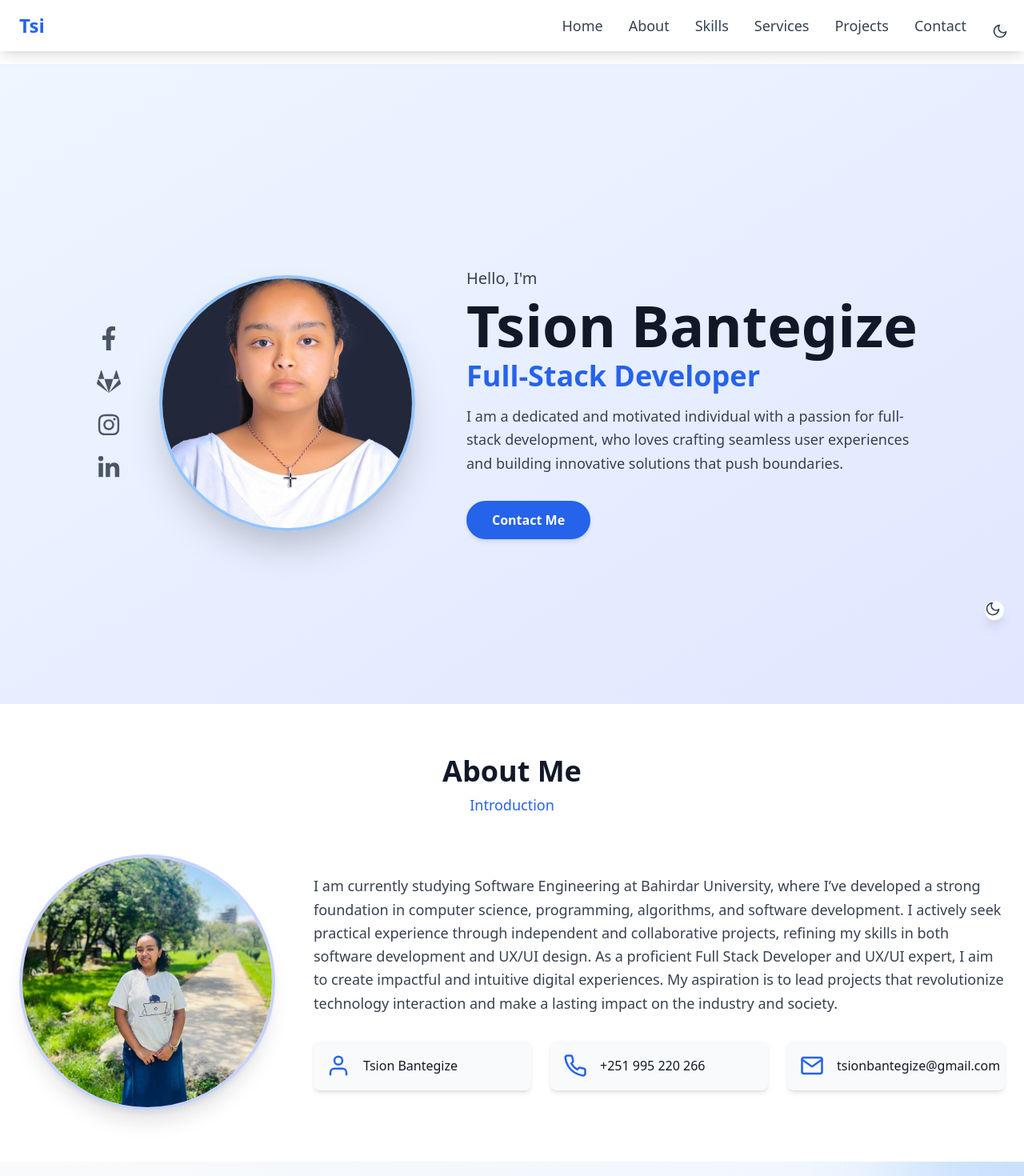
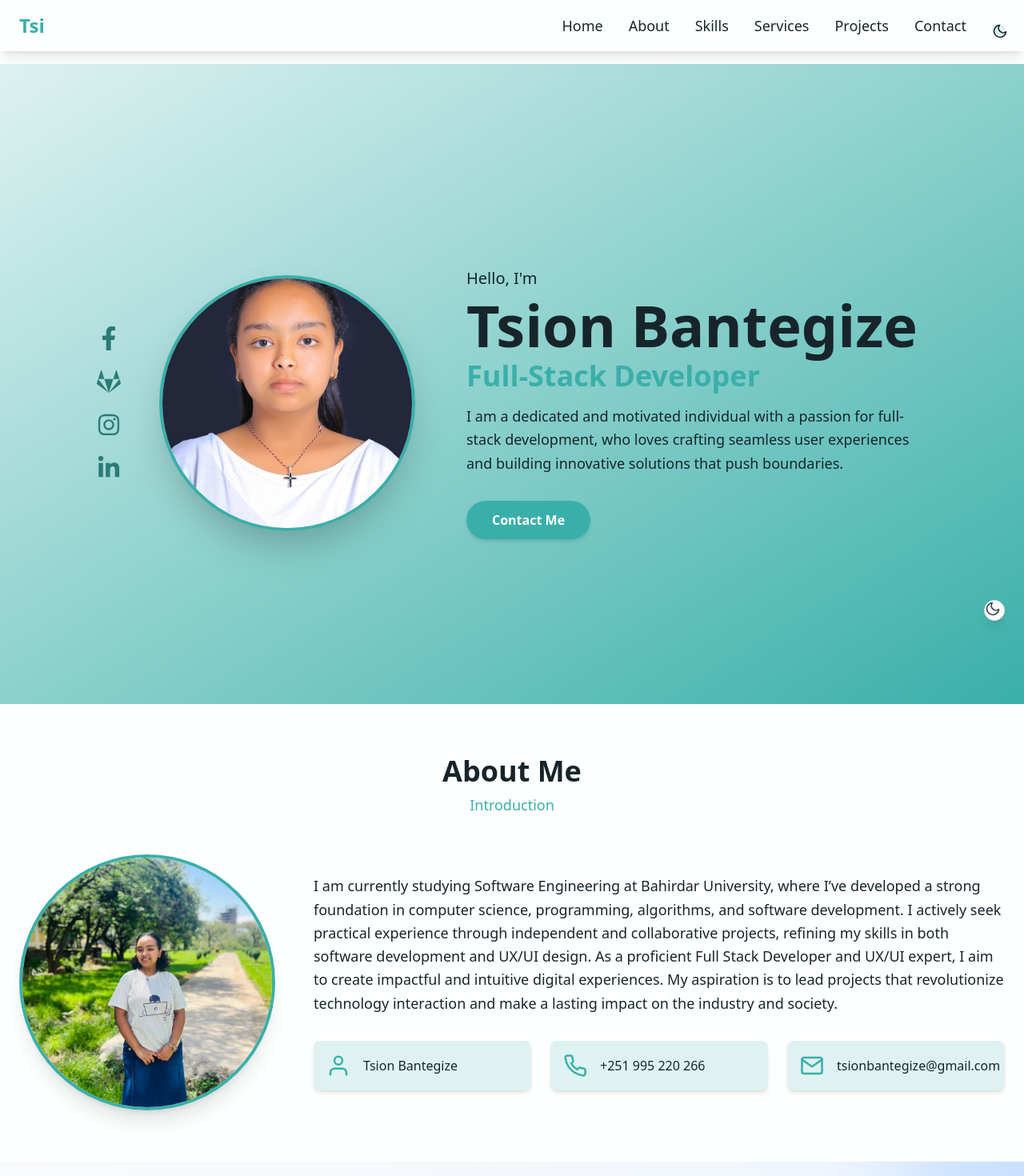
Before and after one commit to tsionbantegize16/my-portfolio-2, a React (Create React App) app: page / in a window 1280 px wide. Shown: the top 1470 px of the page at 80% size. Built offline with nearby package versions, Linux system fonts and the light colour scheme.

Commit message:
edit the color

```diff
--- a/src/App.js
+++ b/src/App.js
@@ -13,7 +13,7 @@ import DarkModeIndicator from './components/DarkModeIndicator';
 function App() {
   return (
     <DarkModeProvider>
-      <div className="font-sans min-h-screen transition-all duration-500 ease-in-out bg-white dark:bg-gray-950 text-gray-900 dark:text-gray-100">
+      <div className="font-sans min-h-screen transition-all duration-500 ease-in-out bg-primary-50 dark:bg-primary-400 text-primary-400 dark:text-primary-50">
         <Header />
         <main className="pt-20"> {/* Add padding-top to account for fixed header */}
           <Home />
--- a/src/components/About.jsx
+++ b/src/components/About.jsx
@@ -3,21 +3,21 @@ import { FiUser, FiPhone, FiMail } from 'react-icons/fi';
 
 const About = () => {
   return (
-    <section id="about" className="py-16 px-6 bg-white dark:bg-gray-900 transition-colors duration-700 ease-in-out">
+    <section id="about" className="py-16 px-6 bg-primary-50 dark:bg-primary-400 transition-colors duration-700 ease-in-out">
       <div className="container mx-auto">
         <div className="heading text-center mb-12">
-          <h2 className="text-4xl font-bold text-gray-900 dark:text-white mb-2 animate-fadeInUp">About Me</h2>
-          <span className="text-lg text-blue-600 dark:text-blue-400 font-semibold animate-fadeInUp delay-100">Introduction</span>
+          <h2 className="text-4xl font-bold text-primary-400 dark:text-primary-50 mb-2 animate-fadeInUp">About Me</h2>
+          <span className="text-lg text-primary-200 dark:text-primary-200 font-semibold animate-fadeInUp delay-100">Introduction</span>
         </div>
 
         <div className="about-container flex flex-col md:flex-row items-center gap-12">
           <div className="about-img flex-shrink-0 animate-slideInLeft">
             {/* Placeholder image. Replace with your actual photo_2.jpg in the public folder */}
-            <img src="/photo_2.jpg" alt="Tsion Bantegize" className="w-80 h-80 rounded-full object-cover shadow-xl border-4 border-indigo-200 dark:border-indigo-600 hover:shadow-2xl transition-all duration-500 ease-in-out" />
+            <img src="/photo_2.jpg" alt="Tsion Bantegize" className="w-80 h-80 rounded-full object-cover shadow-xl border-4 border-primary-200 dark:border-primary-300 hover:shadow-2xl transition-all duration-500 ease-in-out" />
           </div>
 
           <div className="about-text text-center md:text-left animate-slideInRight">
-            <p className="text-lg text-gray-700 dark:text-gray-300 leading-relaxed mb-8">
+            <p className="text-lg text-primary-400 dark:text-primary-50 leading-relaxed mb-8">
               I am currently studying Software Engineering at Bahirdar University, where I’ve developed a strong foundation in computer science, programming, algorithms, and software development.
               I actively seek practical experience through independent and collaborative projects, refining my skills in both software development and UX/UI design. As a proficient Full Stack Developer and UX/UI expert, I aim to create impactful and intuitive digital experiences.
               My aspiration is to lead projects that revolutionize technology interaction and make a lasting impact on the industry and society.
--- a/src/components/Header.jsx
+++ b/src/components/Header.jsx
@@ -34,10 +34,10 @@ const Header = () => {
   }
 
   return (
-    <header className="fixed w-full top-0 left-0 z-50 bg-white/95 dark:bg-gray-950/95 backdrop-blur-sm shadow-lg transition-all duration-300 ease-in-out">
+    <header className="fixed w-full top-0 left-0 z-50 bg-primary-50/95 dark:bg-primary-400/95 backdrop-blur-sm shadow-lg transition-all duration-300 ease-in-out">
       <nav className="container mx-auto px-6 py-4 flex justify-between items-center">
         {/* Logo */}
-        <a href="#home" className="text-2xl font-bold text-blue-600 dark:text-blue-400 hover:text-blue-800 dark:hover:text-blue-300 transition-colors duration-300">
+        <a href="#home" className="text-2xl font-bold text-primary-200 dark:text-primary-200 hover:text-primary-300 dark:hover:text-primary-100 transition-colors duration-300">
           Tsi
         </a>
 
@@ -45,22 +45,22 @@ const Header = () => {
         <div className="md:hidden flex items-center space-x-4">
           <button
             onClick={toggleDarkMode}
-            className="relative p-2 rounded-full bg-gray-100 dark:bg-gray-800 hover:bg-gray-200 dark:hover:bg-gray-700 transition-all duration-300 ease-in-out group"
+            className="relative p-2 rounded-full bg-primary-100 dark:bg-primary-400 hover:bg-primary-200 dark:hover:bg-primary-300 transition-all duration-300 ease-in-out group"
             aria-label={darkMode ? 'Switch to light mode' : 'Switch to dark mode'}
           >
             <div className={`absolute inset-0 rounded-full transition-transform duration-500 ease-in-out ${
               darkMode ? 'rotate-180' : 'rotate-0'
             }`}>
               {darkMode ? (
-                <FiSun className="text-yellow-500 text-xl group-hover:scale-110 transition-transform duration-300" />
+                <FiSun className="text-primary-200 text-xl group-hover:scale-110 transition-transform duration-300" />
               ) : (
-                <FiMoon className="text-gray-700 text-xl group-hover:scale-110 transition-transform duration-300" />
+                <FiMoon className="text-primary-400 text-xl group-hover:scale-110 transition-transform duration-300" />
               )}
             </div>
           </button>
           <button
             onClick={toggleMenu}
-            className="text-gray-700 dark:text-gray-300 focus:outline-none text-2xl p-2 rounded-full hover:bg-gray-100 dark:hover:bg-gray-800 transition-colors duration-300"
+            className="text-primary-400 dark:text-primary-100 focus:outline-none text-2xl p-2 rounded-full hover:bg-primary-100 dark:hover:bg-primary-400 transition-colors duration-300"
             aria-label="Toggle menu"
           >
             {isOpen ? <FiX /> : <FiMenu />}
@@ -78,16 +78,16 @@ const Header = () => {
           <li>
             <button
               onClick={toggleDarkMode}
-              className="relative p-2 rounded-full bg-gray-100 dark:bg-gray-800 hover:bg-gray-200 dark:hover:bg-gray-700 transition-all duration-300 ease-in-out group"
+              className="relative p-2 rounded-full bg-primary-100 dark:bg-primary-400 hover:bg-primary-200 dark:hover:bg-primary-300 transition-all duration-300 ease-in-out group"
               aria-label={darkMode ? 'Switch to light mode' : 'Switch to dark mode'}
             >
               <div className={`absolute inset-0 rounded-full transition-transform duration-500 ease-in-out ${
                 darkMode ? 'rotate-180' : 'rotate-0'
               }`}>
                 {darkMode ? (
-                  <FiSun className="text-yellow-500 text-xl group-hover:scale-110 transition-transform duration-300" />
+                  <FiSun className="text-primary-200 text-xl group-hover:scale-110 transition-transform duration-300" />
                 ) : (
-                  <FiMoon className="text-gray-700 text-xl group-hover:scale-110 transition-transform duration-300" />
+                  <FiMoon className="text-primary-400 text-xl group-hover:scale-110 transition-transform duration-300" />
                 )}
               </div>
             </button>
--- a/src/components/Home.jsx
+++ b/src/components/Home.jsx
@@ -3,7 +3,7 @@ import { FaFacebookF, FaGitlab, FaInstagram, FaLinkedinIn } from 'react-icons/fa
 
 const Home = () => {
   return (
-    <section id="home" className="min-h-screen flex flex-col md:flex-row items-center justify-center pt-24 pb-12 px-6 bg-gradient-to-br from-blue-50 to-indigo-100 dark:from-gray-900 dark:to-gray-800 text-center md:text-left transition-all duration-700 ease-in-out">
+    <section id="home" className="min-h-screen flex flex-col md:flex-row items-center justify-center pt-24 pb-12 px-6 bg-gradient-to-br from-primary-100 to-primary-200 dark:from-primary-400 dark:to-primary-400 text-center md:text-left transition-all duration-700 ease-in-out">
       <div className="social flex md:flex-col space-x-6 md:space-x-0 md:space-y-6 mb-8 md:mb-0 md:mr-12 animate-slideInLeft">
         <a href="https://www.facebook.com/profile.php?id=61551880407217&mibextid=ZbWKwL" target="_blank" rel="noopener noreferrer" className="social-icon">
           <FaFacebookF />
@@ -21,14 +21,14 @@ const Home = () => {
 
       <div className="home-img mb-10 md:mb-0 md:mr-16 animate-zoomIn">
         {/* Placeholder image. Replace with your actual photo.jpg in the public folder */}
-        <img src="/photo.jpg" alt="Tsion Bantegize" className="w-64 h-64 md:w-80 md:h-80 rounded-full object-cover shadow-2xl border-4 border-blue-300 dark:border-blue-700 transform hover:scale-105 transition-transform duration-500 ease-in-out" />
+        <img src="/photo.jpg" alt="Tsion Bantegize" className="w-64 h-64 md:w-80 md:h-80 rounded-full object-cover shadow-2xl border-4 border-primary-200 dark:border-primary-300 transform hover:scale-105 transition-transform duration-500 ease-in-out" />
       </div>
 
       <div className="home-text animate-slideInRight">
-        <span className="text-xl text-gray-700 dark:text-gray-300 font-medium">Hello, I'm</span>
-        <h1 className="text-5xl md:text-7xl font-extrabold text-gray-900 dark:text-white mt-2 leading-tight">Tsion Bantegize</h1>
-        <h2 className="text-2xl md:text-4xl font-semibold text-blue-600 dark:text-blue-400 mt-2 mb-4">Full-Stack Developer</h2>
-        <p className="max-w-xl mx-auto md:mx-0 text-lg text-gray-700 dark:text-gray-300 leading-relaxed mb-8">
+        <span className="text-xl text-primary-400 dark:text-primary-50 font-medium">Hello, I'm</span>
+        <h1 className="text-5xl md:text-7xl font-extrabold text-primary-400 dark:text-primary-50 mt-2 leading-tight">Tsion Bantegize</h1>
+        <h2 className="text-2xl md:text-4xl font-semibold text-primary-200 dark:text-primary-200 mt-2 mb-4">Full-Stack Developer</h2>
+        <p className="max-w-xl mx-auto md:mx-0 text-lg text-primary-400 dark:text-primary-50 leading-relaxed mb-8">
           I am a dedicated and motivated individual with a passion for full-stack development, who loves crafting seamless user experiences and building innovative solutions that push boundaries.
         </p>
         <a href="#contact" className="btn-primary transform hover:scale-105 hover:shadow-xl">
--- a/src/index.css
+++ b/src/index.css
@@ -5,54 +5,54 @@
 /* Custom Tailwind components */
 @layer components {
   .nav-link {
-    @apply text-gray-700 dark:text-gray-300 text-lg font-medium hover:text-blue-600 dark:hover:text-blue-400 transition-colors duration-300 ease-in-out;
+    @apply text-primary-400 dark:text-primary-100 text-lg font-medium hover:text-primary-200 dark:hover:text-primary-200 transition-colors duration-300 ease-in-out;
   }
   .social-icon {
-    @apply text-3xl text-gray-600 dark:text-gray-400 hover:text-blue-600 dark:hover:text-blue-400 transform hover:scale-125 transition-all duration-300 ease-in-out;
+    @apply text-3xl text-primary-300 dark:text-primary-100 hover:text-primary-200 dark:hover:text-primary-200 transform hover:scale-125 transition-all duration-300 ease-in-out;
   }
   .btn-primary {
-    @apply inline-block bg-blue-600 text-white font-semibold py-3 px-8 rounded-full shadow-md
-           hover:bg-blue-700 dark:bg-blue-500 dark:hover:bg-blue-600 transition-all duration-300 ease-in-out;
+    @apply inline-block bg-primary-200 text-primary-50 font-semibold py-3 px-8 rounded-full shadow-md
+           hover:bg-primary-300 dark:bg-primary-200 dark:hover:bg-primary-300 transition-all duration-300 ease-in-out;
   }
   .heading h2 {
-    @apply text-4xl font-bold mb-2 text-gray-900 dark:text-white;
+    @apply text-4xl font-bold mb-2 text-primary-400 dark:text-primary-50;
   }
   .heading span {
-    @apply text-lg font-medium text-blue-600 dark:text-blue-400;
+    @apply text-lg font-medium text-primary-200 dark:text-primary-200;
   }
   .info-box {
-    @apply flex items-center space-x-4 p-4 rounded-lg bg-gray-50 dark:bg-gray-800 shadow-md
+    @apply flex items-center space-x-4 p-4 rounded-lg bg-primary-100 dark:bg-primary-400 shadow-md
            transform hover:scale-105 transition-all duration-300 ease-in-out;
   }
   .info-icon {
-    @apply text-blue-600 dark:text-blue-400 text-3xl flex-shrink-0;
+    @apply text-primary-200 dark:text-primary-200 text-3xl flex-shrink-0;
   }
   .input-field {
-    @apply w-full p-4 border border-gray-300 dark:border-gray-700 rounded-lg bg-white dark:bg-gray-700 text-gray-900 dark:text-white
-           focus:outline-none focus:ring-2 focus:ring-blue-500 focus:border-transparent transition-all duration-300 ease-in-out;
+    @apply w-full p-4 border border-primary-300 dark:border-primary-300 rounded-lg bg-primary-50 dark:bg-primary-400 text-primary-400 dark:text-primary-50
+           focus:outline-none focus:ring-2 focus:ring-primary-200 focus:border-transparent transition-all duration-300 ease-in-out;
   }
 
   /* Dark mode specific styles */
   .dark-mode-toggle {
-    @apply relative p-2 rounded-full bg-gray-100 dark:bg-gray-800 hover:bg-gray-200 dark:hover:bg-gray-700
+    @apply relative p-2 rounded-full bg-primary-100 dark:bg-primary-400 hover:bg-primary-200 dark:hover:bg-primary-300
            transition-all duration-300 ease-in-out group;
   }
 
   .card {
-    @apply bg-white dark:bg-gray-800 rounded-xl shadow-lg hover:shadow-xl
-           transition-all duration-300 ease-in-out border border-gray-200 dark:border-gray-700;
+    @apply bg-primary-50 dark:bg-primary-400 rounded-xl shadow-lg hover:shadow-xl
+           transition-all duration-300 ease-in-out border border-primary-200 dark:border-primary-300;
   }
 
   .section {
-    @apply py-16 px-6 bg-white dark:bg-gray-900 transition-colors duration-700 ease-in-out;
+    @apply py-16 px-6 bg-primary-50 dark:bg-primary-400 transition-colors duration-700 ease-in-out;
   }
 
   /* Skills specific styles */
   .skill-card {
-    @apply relative p-6 rounded-2xl bg-white/80 dark:bg-gray-800/80 backdrop-blur-sm
-           border border-gray-200/50 dark:border-gray-700/50
+    @apply relative p-6 rounded-2xl bg-primary-50/80 dark:bg-primary-400/80 backdrop-blur-sm
+           border border-primary-200/50 dark:border-primary-300/50
            transform transition-all duration-500 ease-out cursor-pointer
-           hover:scale-105 hover:shadow-xl hover:border-blue-300 dark:hover:border-blue-600;
+           hover:scale-105 hover:shadow-xl hover:border-primary-200 dark:hover:border-primary-200;
   }
 
   .skill-card:hover {
@@ -60,13 +60,13 @@
   }
 
   .skill-icon-container {
-    @apply relative w-16 h-16 rounded-xl bg-gradient-to-br from-gray-100 to-gray-200
-           dark:from-gray-700 dark:to-gray-800
+    @apply relative w-16 h-16 rounded-xl bg-gradient-to-br from-primary-100 to-primary-200
+           dark:from-primary-400 dark:to-primary-300
            flex items-center justify-center transition-transform duration-300 ease-out;
   }
 
   .skill-progress {
-    @apply w-full bg-gray-200 dark:bg-gray-700 rounded-full h-2 overflow-hidden;
+    @apply w-full bg-primary-200 dark:bg-primary-300 rounded-full h-2 overflow-hidden;
   }
 
   .skill-progress-bar {
@@ -74,8 +74,8 @@
   }
 
   .category-badge {
-    @apply px-2 py-1 text-xs font-medium bg-blue-100 dark:bg-blue-900/30
-           text-blue-800 dark:text-blue-300 rounded-full;
+    @apply px-2 py-1 text-xs font-medium bg-primary-100 dark:bg-primary-400/30
+           text-primary-300 dark:text-primary-100 rounded-full;
   }
 }
 
```
Also changed, not shown: src/components/Contact.jsx (+5 -5 lines), src/components/Portfolio.jsx (+5 -5 lines), src/components/Services.jsx (+8 -8 lines), tailwind.config.js (+34 -11 lines).
